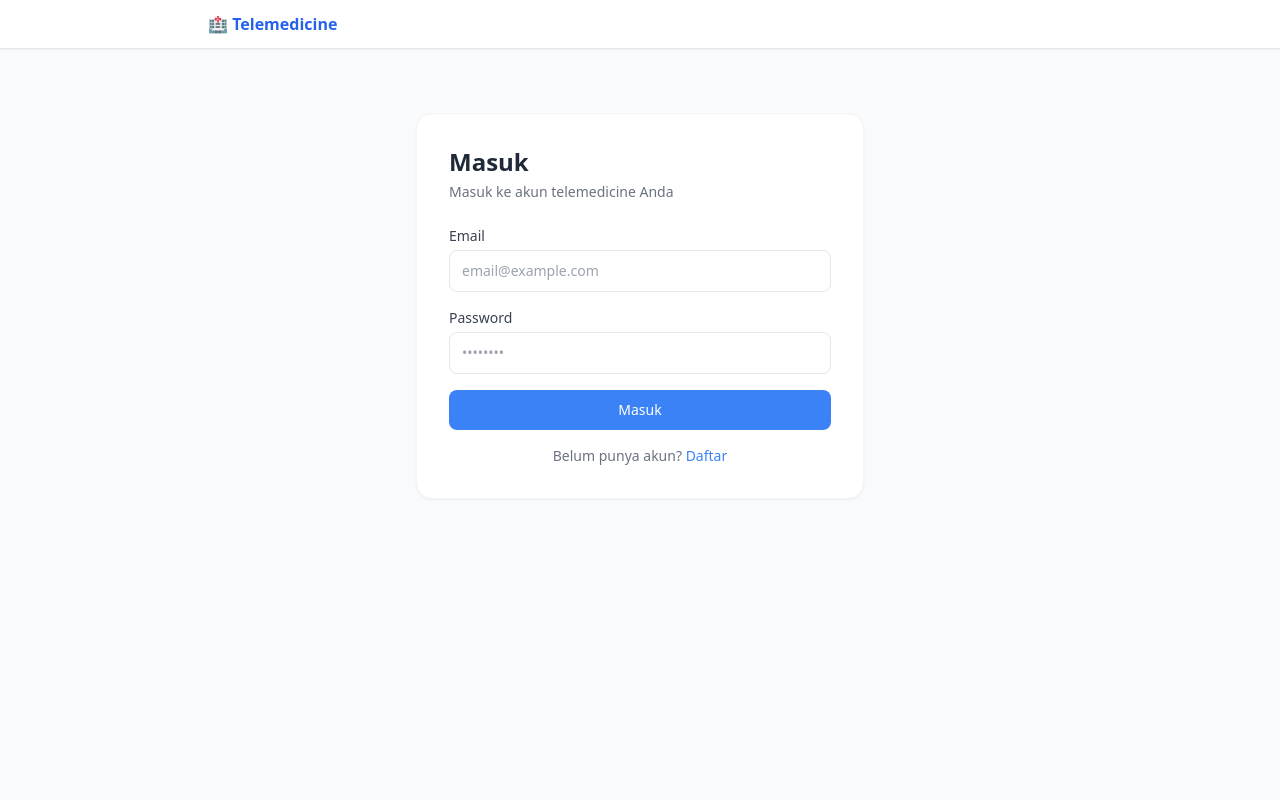
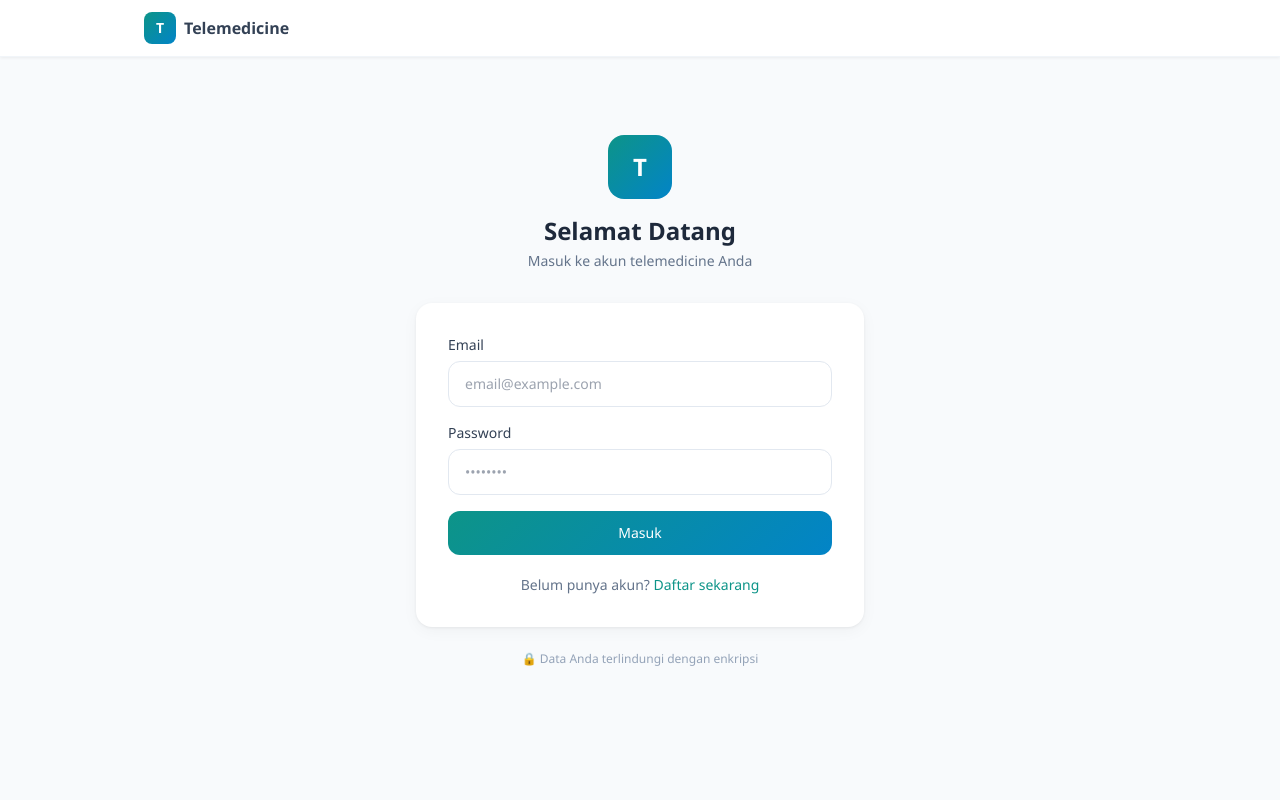
Before and after one commit to putraa0704/telemedicine, a Laravel app: page /login in a window 1280 px wide. Run offline with Laravel 12, Linux system fonts and the light colour scheme; some libraries are stand-ins or nearby versions.

Commit message:
feat: enhance login and registration forms with improved UI, error handling, and offline support; add test results migration

```diff
--- a/telemedicine-api/resources/views/auth/login.blade.php
+++ b/telemedicine-api/resources/views/auth/login.blade.php
@@ -1,35 +1,48 @@
 @extends('layouts.app')
-@section('title', 'Login')
+@section('title', 'Masuk')
 
 @section('content')
-<div class="max-w-md mx-auto mt-10">
-    <div class="bg-white rounded-2xl shadow-sm border border-gray-100 p-8">
-        <h1 class="text-2xl font-semibold text-gray-800 mb-1">Masuk</h1>
-        <p class="text-gray-500 text-sm mb-6">Masuk ke akun telemedicine Anda</p>
+<div class="min-h-[80vh] flex items-center justify-center">
+<div class="w-full max-w-md">
 
-        <div id="error-msg" class="hidden bg-red-50 text-red-600 text-sm px-4 py-3 rounded-lg mb-4"></div>
+    {{-- Logo --}}
+    <div class="text-center mb-8">
+        <div class="w-16 h-16 rounded-2xl mx-auto mb-4 flex items-center justify-center text-white text-2xl font-bold" style="background:linear-gradient(135deg,#0d9488,#0284c7)">T</div>
+        <h1 class="text-2xl font-bold text-slate-800">Selamat Datang</h1>
+        <p class="text-slate-500 text-sm mt-1">Masuk ke akun telemedicine Anda</p>
+    </div>
+
+    <div class="card p-8">
+        <div id="error-msg" class="hidden bg-red-50 border border-red-100 text-red-600 text-sm px-4 py-3 rounded-xl mb-5"></div>
 
         <div class="space-y-4">
             <div>
-                <label class="block text-sm font-medium text-gray-700 mb-1">Email</label>
+                <label class="block text-sm font-medium text-slate-700 mb-1.5">Email</label>
                 <input id="email" type="email" placeholder="email@example.com"
-                    class="w-full border border-gray-200 rounded-lg px-3 py-2.5 text-sm focus:outline-none focus:ring-2 focus:ring-blue-500"/>
+                    class="w-full border border-slate-200 rounded-xl px-4 py-3 text-sm focus:outline-none focus:ring-2 focus:ring-teal-400 focus:border-transparent transition"/>
             </div>
             <div>
-                <label class="block text-sm font-medium text-gray-700 mb-1">Password</label>
+                <label class="block text-sm font-medium text-slate-700 mb-1.5">Password</label>
                 <input id="password" type="password" placeholder="••••••••"
-                    class="w-full border border-gray-200 rounded-lg px-3 py-2.5 text-sm focus:outline-none focus:ring-2 focus:ring-blue-500"/>
+                    class="w-full border border-slate-200 rounded-xl px-4 py-3 text-sm focus:outline-none focus:ring-2 focus:ring-teal-400 focus:border-transparent transition"/>
             </div>
             <button onclick="doLogin()"
-                class="w-full bg-blue-500 hover:bg-blue-600 text-white font-medium py-2.5 rounded-lg text-sm transition">
+                class="w-full text-white font-medium py-3 rounded-xl text-sm transition hover:opacity-90 active:scale-95"
+                style="background:linear-gradient(135deg,#0d9488,#0284c7)">
                 Masuk
             </button>
         </div>
 
-        <p class="text-center text-sm text-gray-500 mt-4">
-            Belum punya akun? <a href="/register" class="text-blue-500 hover:underline">Daftar</a>
+        <p class="text-center text-sm text-slate-500 mt-5">
+            Belum punya akun?
+            <a href="/register" class="text-teal-600 font-medium hover:underline">Daftar sekarang</a>
         </p>
     </div>
+
+    <p class="text-center text-xs text-slate-400 mt-6">
+        🔒 Data Anda terlindungi dengan enkripsi
+    </p>
+</div>
 </div>
 @endsection
 
@@ -39,7 +52,6 @@ async function doLogin() {
     const email    = document.getElementById('email').value;
     const password = document.getElementById('password').value;
     const errDiv   = document.getElementById('error-msg');
-
     errDiv.classList.add('hidden');
 
     try {
@@ -51,21 +63,14 @@ async function doLogin() {
         const data = await res.json();
 
         if (!data.success) {
-            errDiv.textContent = data.message || 'Login gagal';
+            errDiv.textContent = data.message || 'Email atau password salah';
             errDiv.classList.remove('hidden');
             return;
         }
 
-        // Simpan token & user
         localStorage.setItem('auth_token', data.token);
         localStorage.setItem('auth_user', JSON.stringify(data.user));
-
-        // Redirect berdasarkan role
-        if (data.role === 'dokter' || data.role === 'admin') {
-            window.location.href = '/dokter';
-        } else {
-            window.location.href = '/pasien';
-        }
+        window.location.href = data.role === 'dokter' || data.role === 'admin' ? '/dokter' : '/pasien';
 
     } catch (err) {
         errDiv.textContent = 'Gagal terhubung ke server';
@@ -73,13 +78,8 @@ async function doLogin() {
     }
 }
 
-// Enter key trigger login
-document.addEventListener('keydown', e => {
-    if (e.key === 'Enter') doLogin();
-});
+document.addEventListener('keydown', e => { if (e.key === 'Enter') doLogin(); });
 
-
-// Redirect kalau sudah login
 const existingToken = localStorage.getItem('auth_token');
 const existingUser  = JSON.parse(localStorage.getItem('auth_user') || 'null');
 if (existingToken && existingUser) {
--- a/telemedicine-api/resources/views/layouts/app.blade.php
+++ b/telemedicine-api/resources/views/layouts/app.blade.php
@@ -5,58 +5,94 @@
     <meta name="viewport" content="width=device-width, initial-scale=1.0"/>
     <title>@yield('title', 'Telemedicine')</title>
     <script src="https://cdn.tailwindcss.com"></script>
+    <script>
+        tailwind.config = {
+            theme: {
+                extend: {
+                    colors: {
+                        medical: {
+                            50:  '#f0fdf9',
+                            100: '#ccfbef',
+                            200: '#99f6e0',
+                            300: '#5eead4',
+                            400: '#2dd4bf',
+                            500: '#14b8a6',
+                            600: '#0d9488',
+                            700: '#0f766e',
+                            800: '#115e59',
+                            900: '#134e4a',
+                        }
+                    }
+                }
+            }
+        }
+    </script>
     <link rel="manifest" href="/manifest.json"/>
-    <meta name="theme-color" content="#3b82f6"/>
+    <meta name="theme-color" content="#0d9488"/>
+    <style>
+        * { font-family: 'Segoe UI', system-ui, sans-serif; }
+        .card { background: white; border-radius: 16px; box-shadow: 0 1px 3px rgba(0,0,0,0.06), 0 4px 16px rgba(0,0,0,0.04); }
+        .badge-pending  { background:#fef3c7; color:#92400e; padding:3px 10px; border-radius:20px; font-size:12px; font-weight:500; }
+        .badge-synced   { background:#d1fae5; color:#065f46; padding:3px 10px; border-radius:20px; font-size:12px; font-weight:500; }
+        .badge-received { background:#dbeafe; color:#1e40af; padding:3px 10px; border-radius:20px; font-size:12px; font-weight:500; }
+        .badge-done     { background:#d1fae5; color:#065f46; padding:3px 10px; border-radius:20px; font-size:12px; font-weight:500; }
+        .badge-pasien   { background:#ccfbef; color:#0f766e; padding:2px 10px; border-radius:20px; font-size:11px; font-weight:600; }
+        .badge-dokter   { background:#dbeafe; color:#1e40af; padding:2px 10px; border-radius:20px; font-size:11px; font-weight:600; }
+    </style>
 </head>
+<body class="bg-slate-50 min-h-screen">
 
-<body class="bg-gray-50 min-h-screen">
+    {{-- Offline banner --}}
+    <div id="offline-banner" class="hidden bg-amber-500 text-white text-center text-xs py-2 font-medium">
+        ⚠️ Anda sedang offline — data akan disinkronisasi saat koneksi kembali
+    </div>
 
     {{-- Navbar --}}
-    <nav class="bg-white shadow-sm border-b border-gray-200">
-        <div class="max-w-4xl mx-auto px-4 py-3 flex justify-between items-center">
-            <span class="font-semibold text-blue-600">🏥 Telemedicine</span>
-            <div id="nav-user" class="text-sm text-gray-500"></div>
+    <nav class="bg-white border-b border-slate-100 sticky top-0 z-50" style="box-shadow:0 1px 3px rgba(0,0,0,0.06)">
+        <div class="max-w-5xl mx-auto px-4 py-3 flex justify-between items-center">
+            <a href="/" class="flex items-center gap-2">
+                <div class="w-8 h-8 rounded-lg flex items-center justify-center text-white font-bold text-sm" style="background:linear-gradient(135deg,#0d9488,#0284c7)">T</div>
+                <span class="font-semibold text-slate-700">Telemedicine</span>
+            </a>
+            <div id="nav-user" class="flex items-center gap-3 text-sm"></div>
         </div>
     </nav>
 
-    {{-- Status bar --}}
-    <div id="status-bar" class="hidden text-center text-xs py-1 font-medium"></div>
-
     {{-- Content --}}
-    <main class="max-w-4xl mx-auto px-4 py-6">
+    <main class="max-w-5xl mx-auto px-4 py-6">
         @yield('content')
     </main>
 
-    {{-- Base JS --}}
     <script>
-        // Online/offline indicator
-        const bar = document.getElementById('status-bar');
+        var token = localStorage.getItem('auth_token');
+        var user  = JSON.parse(localStorage.getItem('auth_user') || 'null');
+
+        // Offline banner
         function updateStatus() {
-            if (navigator.onLine) {
-                bar.className = 'text-center text-xs py-1 font-medium bg-green-100 text-green-700';
-                bar.textContent = '🟢 Online';
-                setTimeout(() => bar.classList.add('hidden'), 2000);
+            const banner = document.getElementById('offline-banner');
+            if (!navigator.onLine) {
+                banner.classList.remove('hidden');
             } else {
-                bar.className = 'text-center text-xs py-1 font-medium bg-red-100 text-red-700';
-                bar.textContent = '🔴 Offline — data disimpan lokal';
-                bar.classList.remove('hidden');
+                banner.classList.add('hidden');
             }
         }
-        window.addEventListener('online', updateStatus);
+        window.addEventListener('online',  updateStatus);
         window.addEventListener('offline', updateStatus);
+        updateStatus();
 
-        // Tampilkan user di navbar
-        var token = localStorage.getItem('auth_token');
-        var user  = JSON.parse(localStorage.getItem('auth_user') || 'null');
+        // Navbar user info
         if (user) {
             document.getElementById('nav-user').innerHTML = `
-                <span class="mr-3">${user.name} <span class="bg-blue-100 text-blue-700 px-2 py-0.5 rounded-full text-xs">${user.role}</span></span>
-                <button onclick="logout()" class="text-red-500 hover:text-red-700">Keluar</button>
+                <span class="text-slate-600">${user.name}</span>
+                <span class="badge-${user.role}">${user.role}</span>
+                <button onclick="logout()"
+                    class="text-slate-400 hover:text-red-500 transition text-xs border border-slate-200 px-3 py-1 rounded-lg hover:border-red-200">
+                    Keluar
+                </button>
             `;
         }
 
         async function logout() {
-            const token = localStorage.getItem('auth_token');
             if (token) {
                 await fetch('http://localhost:8000/api/auth/logout', {
                     method: 'POST',
@@ -67,25 +103,17 @@
             localStorage.removeItem('auth_user');
             window.location.href = '/login';
         }
-    </script>
 
-    @yield('scripts')
-
-{{-- Service Worker Registration --}}
-    <script>
         if ('serviceWorker' in navigator) {
-            navigator.serviceWorker.register('/sw.js')
-                .then(reg => console.log('[SW] Registered:', reg.scope))
-                .catch(err => console.error('[SW] Failed:', err));
-
-            // Dengarkan pesan dari SW
+            navigator.serviceWorker.register('/sw.js').catch(console.error);
             navigator.serviceWorker.addEventListener('message', event => {
                 if (event.data.type === 'SYNC_SUCCESS') {
-                    console.log('[App] Sync sukses:', event.data.local_id);
                     if (typeof renderUI === 'function') renderUI();
                 }
             });
         }
     </script>
+
+    @yield('scripts')
 </body>
 </html>
```
Also changed, not shown: telemedicine-api/resources/views/auth/register.blade.php (+29 -21 lines), telemedicine-api/resources/views/pasien/dashboard.blade.php (+23 -1 lines), telemedicine-api/database/migrations/2026_04_09_134745_create_test_results_table.php (added).
